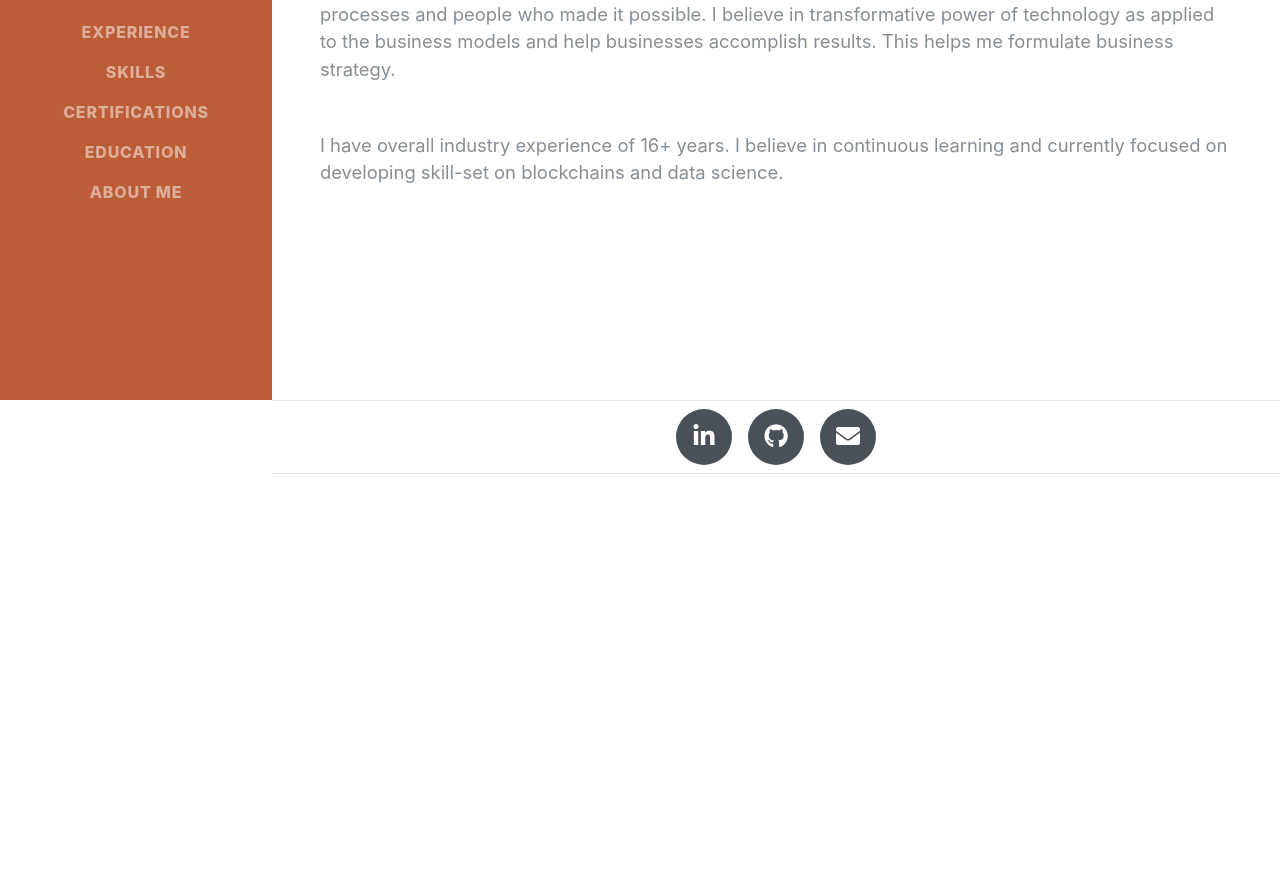
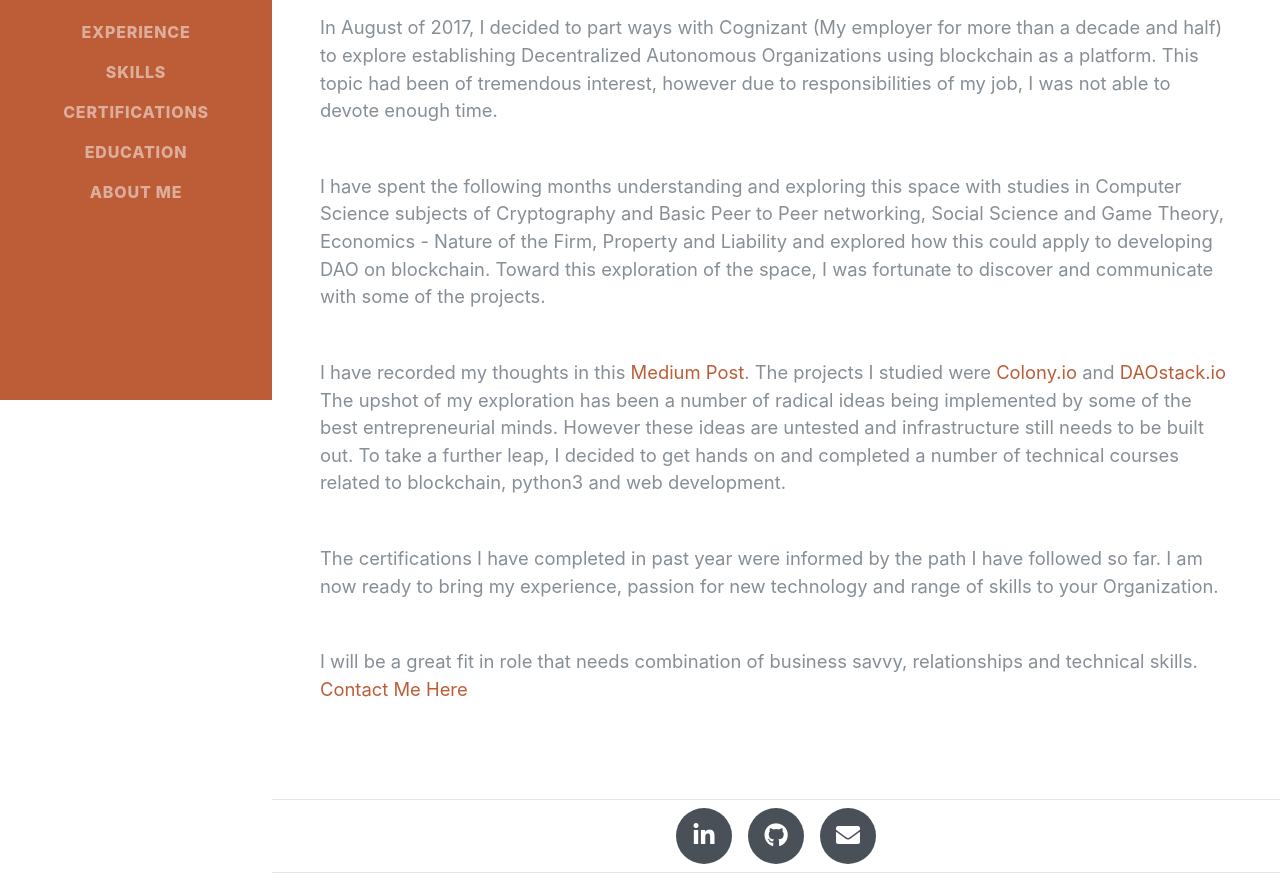
Before and after one commit to KedarJo/profile, a React (Create React App) app: page / in a window 1280 px wide. Shown: the part 400-1273 px from the top of the page. Before the commit the page ends 874 px from the top, so only its background shows below. Built offline with nearby package versions, Linux system fonts and the light colour scheme; a web font is replaced by a local one.

Commit message:
Updates to Home Page

```diff
--- a/src/App.js
+++ b/src/App.js
@@ -15,8 +15,11 @@ const Home = () => {
               <a href="mailto:kedarnj@gmail.com">kedarnj@gmail.com</a>
             </div>
             <p className="lead mb-5">I thrive on understanding how things work from the first principles. I love knowing stories behind the processes and people who made it possible. I believe in transformative power of technology as applied to the business models and help businesses accomplish results. This helps me formulate business strategy. </p>
-            <p className="lead mb-5">I have overall industry experience of 16+ years. I believe in continuous learning and currently focused on developing skill-set on blockchains and data science. </p>
-
+            <p className="lead mb-5">In August of 2017, I decided to part ways with Cognizant (My employer for more than a decade and half) to explore establishing Decentralized Autonomous Organizations using blockchain as a platform. This topic had been of tremendous interest, however due to responsibilities of my job, I was not able to devote enough time. </p>
+            <p className="lead mb-5">I have spent the following months understanding and exploring this space with studies in Computer Science subjects of Cryptography and Basic Peer to Peer networking, Social Science and Game Theory, Economics - Nature of the Firm, Property and Liability and explored how this could apply to developing DAO on blockchain. Toward this exploration of the space, I was fortunate to discover and communicate with some of the projects. </p>
+            <p className="lead mb-5">I have recorded my thoughts in this <a href="https://medium.com/@kedarnj/case-for-rethinking-tech-services-fd65ec81ca68" target="_blank" rel="noopener noreferrer">Medium Post</a>. The projects I studied were <a href="https://colony.io/" target="_blank" rel="noopener noreferrer">Colony.io</a> and <a href="https://daostack.io/" target="_blank" rel="noopener noreferrer">DAOstack.io</a> The upshot of my exploration has been a number of radical ideas being implemented by some of the best entrepreneurial minds. However these ideas are untested and infrastructure still needs to be built out. To take a further leap, I decided to get hands on and completed a number of technical courses related to blockchain, python3 and web development.</p>
+            <p className="lead mb-5">The certifications I have completed in past year were informed by the path I have followed so far. I am now ready to bring my experience, passion for new technology and range of skills to your Organization. </p>
+            <p className="lead mb-5">I will be a great fit in role that needs combination of business savvy, relationships and technical skills. <a href="mailto:kedarnj@gmail.com">Contact Me Here</a></p>
           </div>
         </section>
 
@@ -38,7 +41,7 @@ const Experience = () => {
             <h3 className="mb-0">Engagement Manager</h3>
             <div className="subheading mb-3">Cognizant Technology Solutions at Wells Fargo</div>
             <p>Drove double digit revenue growth in under 5 years and established high quality revenue sources with lasting relationships.</p>
-            <p>Implemented 8 pronged strategy for engagement management to grow and protect market share.</p>
+            <p>Accountable for developing and implementing strategic vision for engagement management to grow and protect market share.</p>
             <p>Consistently topped customer satisfaction scores.</p>
           </div>
           <div className="resume-date text-md-right">
@@ -425,11 +428,11 @@ const About = () => {
               <p className="lead mb-5">Using hard data absolutely should drive rational decision making, however human decision making is often informed by cognitive and behavioral biases. Being sensitive to such complexities is important in engaging with people and building lasting relationships.</p>
               <div className="subheading mb-0">Self Learn and Explore</div>
               <ul>
-                <li className="lead mb-5">This website - utilizes React JS fundamentals such as Stateless Functional Components, JSX and React Router with Bootstrap 4</li>
-                <li className="lead mb-5">eCommerce on Ethereum blockchain - Front end ReactJS and Backend - Solidity Smart Contracts  </li>
-                <img className="img-fluid img-responsive mx-auto mb-2" src='eCommercedApp.png' alt='eCommerce dApp' />
-                <li className="lead mb-5">Ethereum Node interactions - implemented with Python3 and D3.JS. We can observe clustering around exchange nodes.</li>
-                <img className="img-fluid img-responsive mx-auto mb-2" src='ethGraph.png' alt='eth Node Graph' />
+                <li className="mb-2">This website - utilizes React JS fundamentals such as Stateless Functional Components, JSX and React Router with Bootstrap 4</li>
+                <li className="mb-2">eCommerce on Ethereum blockchain - Front end ReactJS and Backend - Solidity Smart Contracts  </li>
+                <img className="img-fluid img-responsive mx-auto mb-5" src='eCommercedApp.png' alt='eCommerce dApp' />
+                <li className="mb-2">Ethereum Node interactions - implemented with Python3 and D3.JS. We can observe clustering around exchange nodes.</li>
+                <img className="img-fluid img-responsive mx-auto mb-5" src='ethGraph.png' alt='eth Node Graph' />
               </ul>
               <div className="subheading mb-0">Other Interests</div>
               <p className="lead mb-5">I live in Charlotte with my wife and 5 year old son. I thoroughly enjoy spending my spare time with my son. I have a renewed passion for hiking and enjoy taking my family on local hikes. </p>
```
